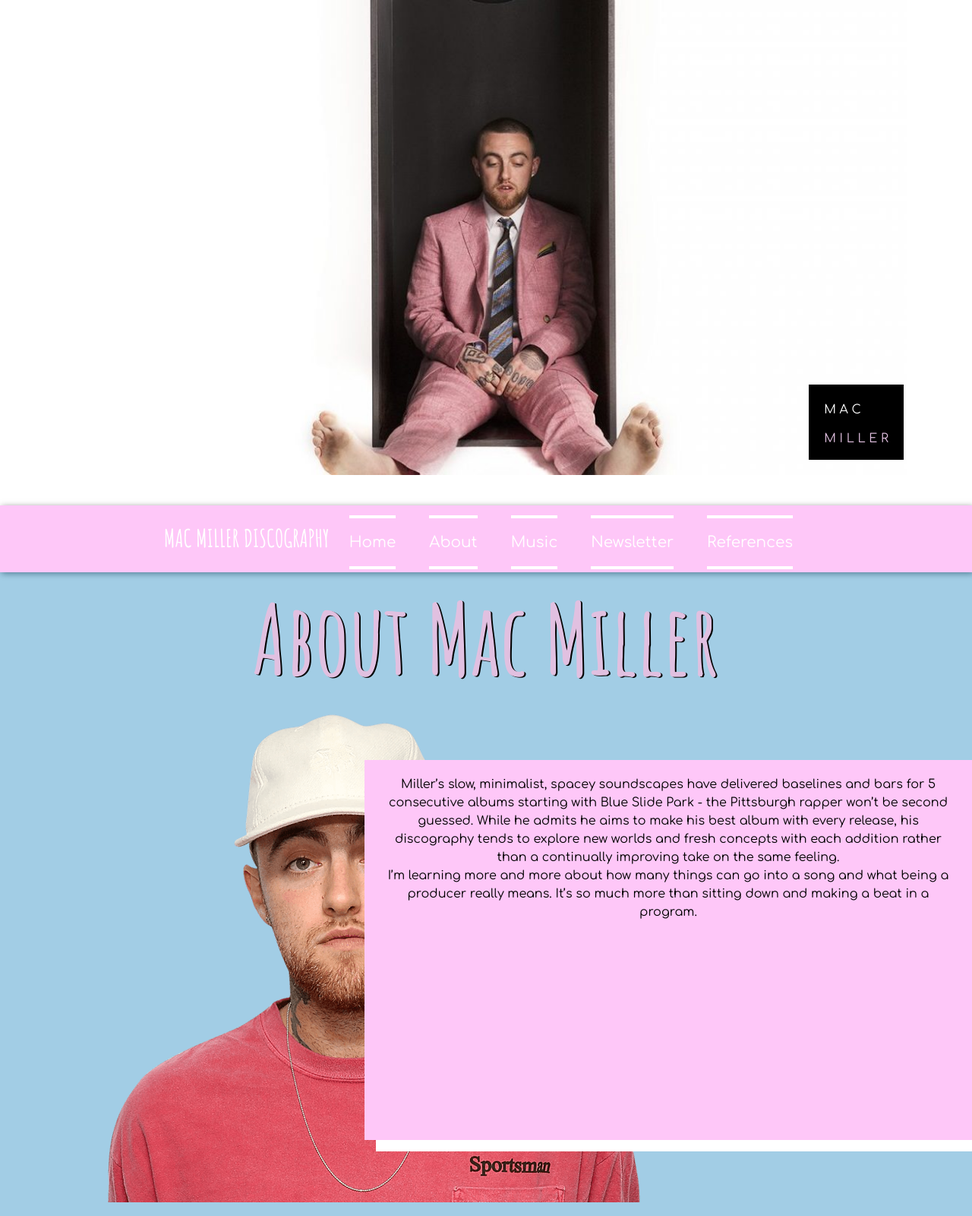
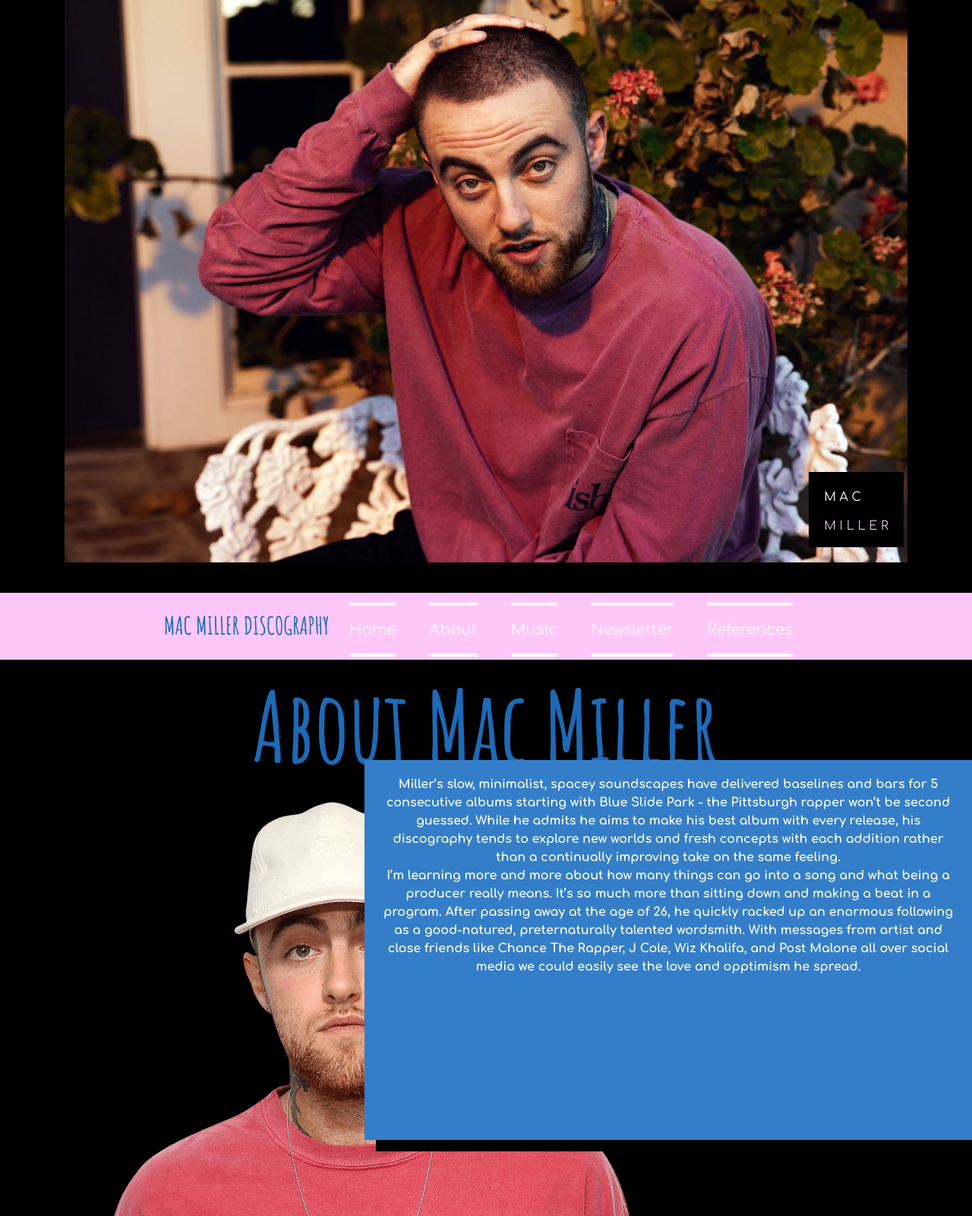
Before and after one commit to Slaysia/MacMiller, a plain HTML site: page index.html in a window 1280 px wide. Shown: the top 1600 px of the page at 76% size. Drawn offline with Linux system fonts and the light colour scheme.

Commit message:
Changes made to index and css to change collor pallete and added more to about section

```diff
--- a/CSS/script.css
+++ b/CSS/script.css
@@ -39,9 +39,9 @@ background: grey;
 
 /** GLOBAL STYLES **/
 
-h1 { font-family: 'Amatic SC', cursive; margin: 0  0 1em 0; font-weight: 700; text-align: center; font-size: 8em; color: #E1C0E0; text-shadow: 2px 1px #000;}
-h2 { font-family: 'Amatic SC', cursive; margin: 0em  0 0em 0; font-size: 2em; font-weight: 700;  text-align: center; color: #fff;}
-h3 {   font-family: 'Comfortaa', cursive; margin: 0em  0 1em 0; font-size: 1.3em; font-weight: 400; color:#fff;  color: #E6C5E5;text-shadow: 1px 1px #fff;}
+h1 { font-family: 'Amatic SC', cursive; margin: 0  0 1em 0; font-weight: 700; text-align: center; font-size: 8em; color: #1d6ab7;}
+h2 { font-family: 'Amatic SC', cursive; margin: 0em  0 0em 0; font-size: 2em; font-weight: 700;  text-align: center; color: #1d6ab7;}
+h3 {   font-family: 'Comfortaa', cursive; margin: 0em  0 1em 0; font-size: 1.3em; font-weight: 400; color:#fff;  color: #E6C5E5;}
 h4 {  font-family: 'Comfortaa', cursive; margin: 1.5em  0 1em 0; font-size: 1em; font-weight: 400; }
 
 p {  font-family: 'Comfortaa', cursive; margin: 0 0 1em 0; text-align: center; font-size: 1em; color: #E1C0E0; }
@@ -52,7 +52,9 @@ a:visited { color: #fff; }
 h1 {
     margin: 0;
     padding: 0;
+
 }
+
 
 /** NAV **/
 .caption-title {
@@ -64,7 +66,7 @@ h1 {
 body {
 /*  padding-top: 40px;*/
     padding:0px;
-  background: #fff;
+  background: #000;
     min-height: 100%;
     width: 100%;
 }
@@ -72,6 +74,7 @@ body {
 /* Cover Image*/
 .container {
     position: relative;
+    width: 100%;
 }
 
 /* Bottom right text */
@@ -85,21 +88,21 @@ body {
     padding-right: 20px;
 }
 #nav-1 h2 { display: inline; }
-.about { background-color: rgba(24, 131, 189, .40); padding-top: 10px;}
+.about { background-color: #000; padding-top: 10px;}
 .about img { padding-bottom: 20px;  }
-.aboutmini p {background-color: rgba(254, 199, 248, 1.0); color: #000;
+.aboutmini p {background-color: #347ec9; color: #fff; font-weight: 700;
     padding: 20px;
     position: absolute;
        top: 1000px;
        right: 0;
        width: 800px;
        height: 500px;
-      box-shadow: 15px 15px #fff;
+      box-shadow: 15px 15px #000;
 }
 
 /** ALBUMS **/
 
-.Albums{ background-color: #fff; padding-top: 10px; border: 20px solid rgba(24, 131, 189, .40); }
+.Albums{ background-color: #fff; padding-top: 10px; border: 20px solid black; }
 .Albums h3 { text-shadow: 1px 1px #000;  padding-left:20px;}
 .Albums dd { padding-left: 5px; }
 .Albums img { padding-left: 20px; }
@@ -117,7 +120,7 @@ form label { font-size: 1.2em; }
 
 
 /** FOOTER **/
-.Footer { background: #949494; }
+.Footer { background: #000; }
 
 .Footer h2 { color: #Fff; }
 
--- a/index.html
+++ b/index.html
@@ -25,7 +25,7 @@
 
 <body>
   <div class="container">
-      <img class="img-fluid" src="images/Swimminglarge.jpg" alt="Mac Miller Discogragphy">
+      <img class="img-fluid" src="images/mac-miller-red.jpg" alt="Mac Miller Discogragphy">
       <div class="text-block">
         <h4>M A C</h4>
         <p>M I L L E R</p>
@@ -44,7 +44,11 @@
 <div class="about">
     <h1> About Mac Miller </h1>
     <img src="images/macabout.png" alt="MacMiller">
-     <div class="aboutmini"> <p>Miller’s slow, minimalist, spacey soundscapes have delivered baselines and bars for 5 consecutive albums starting with Blue Slide Park - the Pittsburgh rapper won’t be second guessed. While he admits he aims to make his best album with every release, his discography tends to explore new worlds and fresh concepts with each addition rather than a continually improving take on the same feeling. <br> I’m learning more and more about how many things can go into a song and what being a producer really means. It’s so much more than sitting down and making a beat in a program.</p>
+     <div class="aboutmini">
+      <p>Miller’s slow, minimalist, spacey soundscapes have delivered baselines and bars for 5 consecutive albums starting with Blue Slide Park - the Pittsburgh rapper won’t be second guessed.
+        While he admits he aims to make his best album with every release, his discography tends to explore new worlds and fresh concepts with each addition rather than a continually improving take on the same feeling. <br> I’m learning more and more about how many things can go into a song and what being a producer really means. It’s so much more than sitting down and making a beat in a program.
+        After passing away at the age of 26, he quickly racked up an enormous following as a good-natured, preternaturally talented wordsmith. With messages from artist and close friends like Chance The Rapper, J Cole, Wiz Khalifa, and Post Malone all over social media we could easily see the love and opptimism he spread.
+     </p>
      </div>
 </div>
 
@@ -157,8 +161,8 @@
   </div>
 </div>
 
-<form class="form" style="background-color: rgba(24, 131, 189, .40);; padding-bottom: 20px;">
-    <h1 style="padding-top: 10px; font-size: 6em; text-shadow:2px 1px #000; ">Newsletter</h1>
+<form class="form" style="background-color: #FEC7F8;; padding-bottom: 20px;">
+    <h1 style="padding-top: 10px; font-size: 6em; ">Newsletter</h1>
        <fieldset class="form-group">
          <legend>Your Information</legend>
 
```
